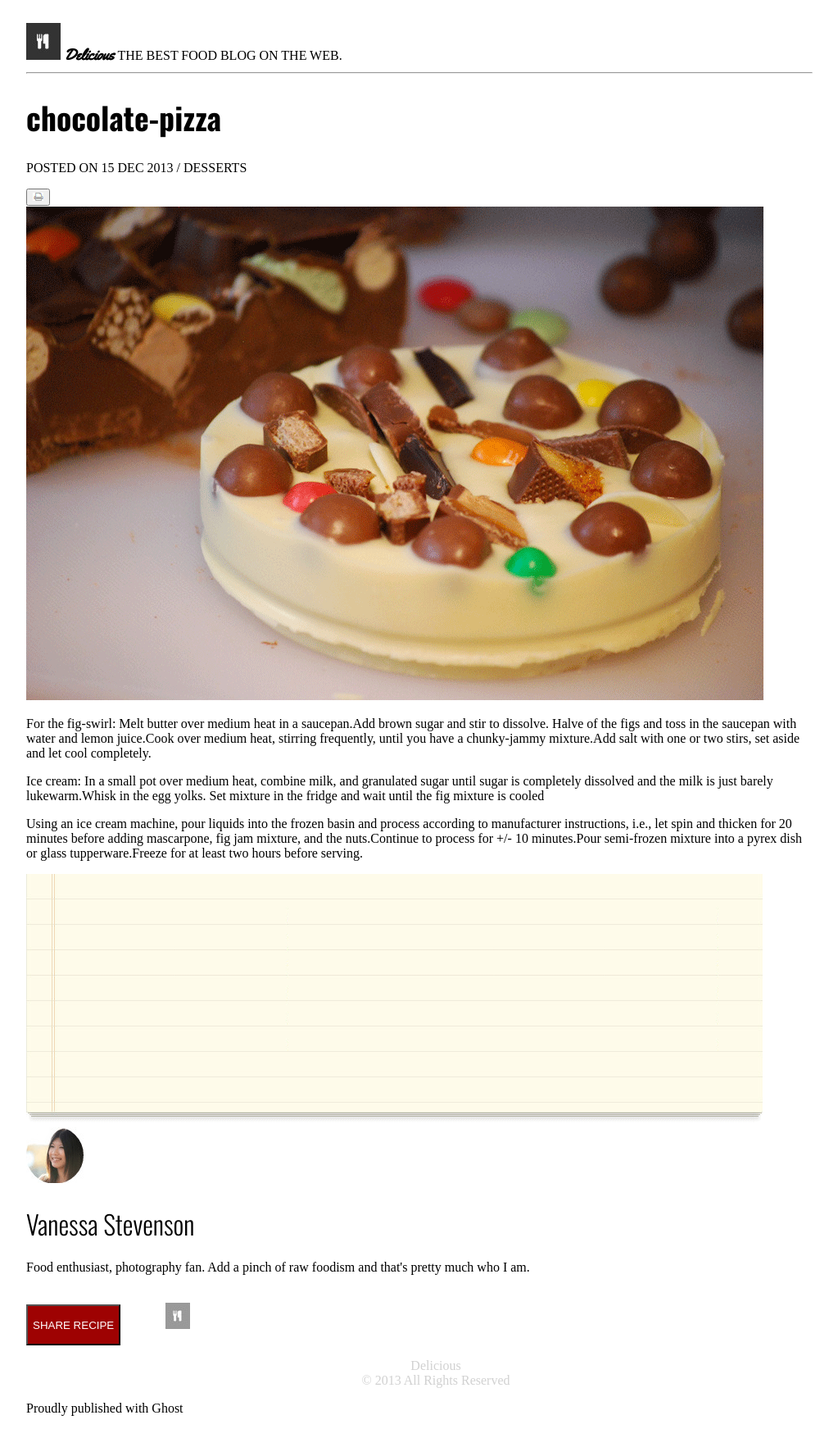
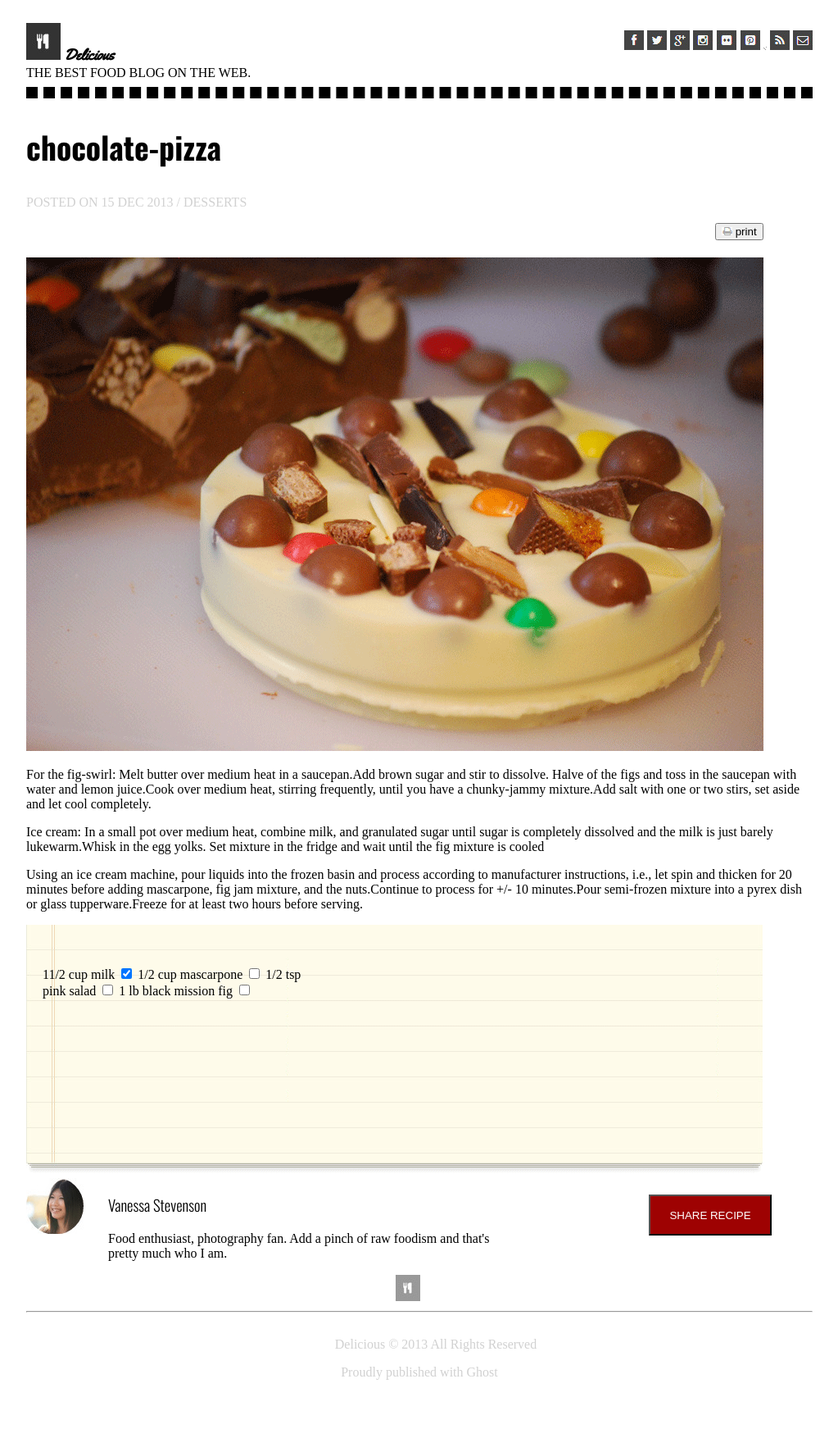
Before and after one commit to Samerodeh/chocolate-pizza, a plain HTML site: page index.html in a window 1280 px wide. Shown: the whole page at 82% size, without its empty margins (128-1151 px from the left). After the commit the page ends 1699 px from the top, so only its background shows below. Drawn offline with nearby package versions, Linux system fonts and the light colour scheme.

Commit message:
Update index.html

```diff
--- a/index.html
+++ b/index.html
@@ -12,9 +12,14 @@
             <section>
                 <img src="./img/logo.png" alt="">
 
+
+                <article>
                     <h1>Delicious
                     </h1>
+                    <br>
                     <p>THE BEST FOOD BLOG ON THE WEB.</p>
+                </article>
+
 
 
 
@@ -32,16 +37,29 @@
             </section>
 
         </header>
-        <hr>
+        <hr class="hr1">
         <main>
-            <h1>chocolate-pizza</h1>
+
+            <article>
+                <h1>chocolate-pizza </h1>
                 <p> POSTED ON 15 DEC 2013 / DESSERTS</p>
-            <section>
-                <button><img src="./img/print-icon.png" alt="">
+            </article>
+
+
+            <section class="print">
+
+
+                <button><img src="./img/print-icon.png" alt=""> print </button>
+
             </section>
+
+
+
+
 
             <section>
                 <img src="./img/choco-pizza.png" alt="">
+
             </section>
             <section>
                 <p>For the fig-swirl: Melt butter over medium heat in a saucepan.Add brown sugar and stir to
@@ -61,19 +79,68 @@
                     or
                     glass tupperware.Freeze for at least two hours before serving.</p>
             </section>
-            <section>
+
+
+            <section class="list">
                 <img src="./img/list-bg.png" alt="">
+                <div class="list1"><label class="container"> 11/2 cup milk
+                        <input type="checkbox" checked="checked">
+                        <span class="checkmark"></span>
+                    </label>
+
+                    <label class="container"> 1/2 cup mascarpone
+                        <input type="checkbox">
+                        <span class="checkmark"></span>
+                    </label>
+
+                    <label class="container"> 1/2 tsp pink salad
+                        <input type="checkbox">
+                        <span class="checkmark"></span>
+                    </label>
+
+                    <label class="container"> 1 lb black mission fig
+                        <input type="checkbox">
+                        <span class="checkmark"></span>
+                    </label>
+
+                </div>
+
             </section>
 
         </main>
         <footer>
+            <section class="n">
                 <img src="./img/van-pic.png" alt="">
+
+
+                <article>
+
                     <h1>Vanessa Stevenson</h1>
-            <p>Food enthusiast, photography fan. Add a pinch of raw foodism and that's pretty much who I am. </p>
+
+
+
+                    <p>Food enthusiast, photography fan. Add a pinch of raw foodism and that's <br> pretty much who I
+                        am. </p>
+
+                </article>
                 <button> SHARE RECIPE </button>
-            <img src="./img/small-logo.png" alt="">
+            </section>
+
+            <section>
+                <img class="imgs" src="./img/small-logo.png" alt="">
+                <hr class="hr2">
                 <ul>
-                <li>Delicious</li>
-                <li>&copy; 2013 All Rights Reserved </li>
+
+                    <li> Delicious &copy; 2013 All Rights Reserved </li>
                 </ul>
-            <p>Proudly published with Ghost</p>
+                <p class="pp">Proudly published with Ghost</p>
+            </section>
+
+
+        </footer>
+
+
+
+    </body>
+
+    </html>
```
Lines whose indentation alone changed are shown as unchanged.
